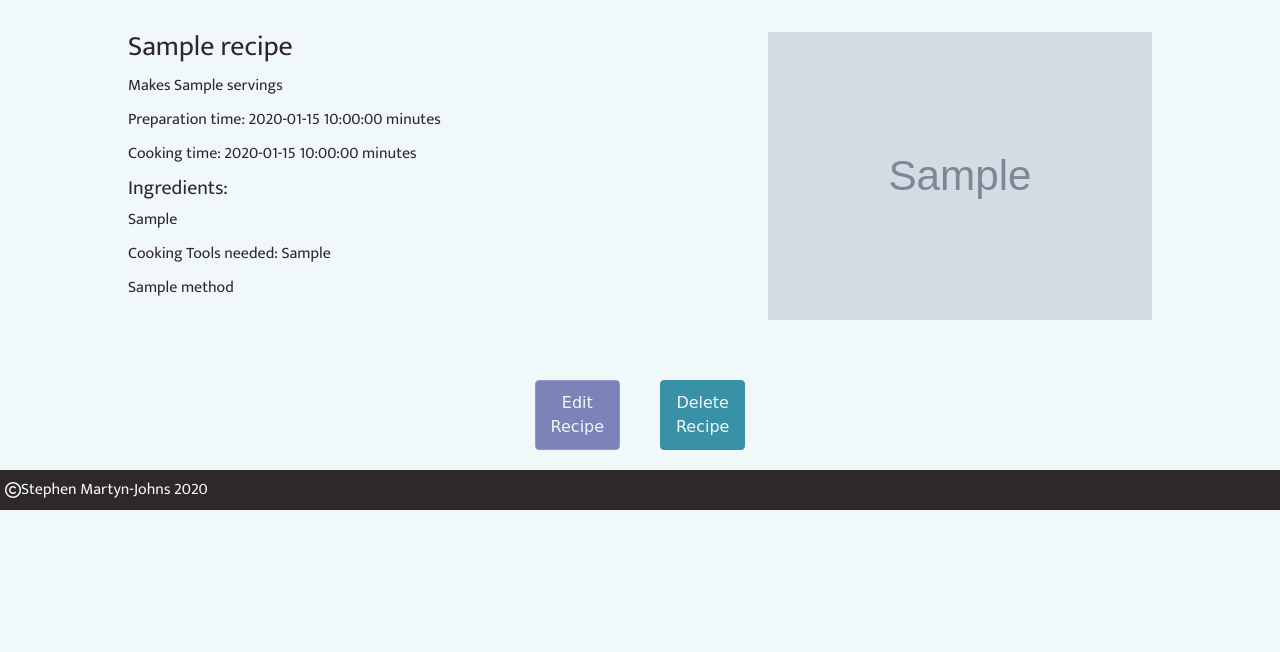
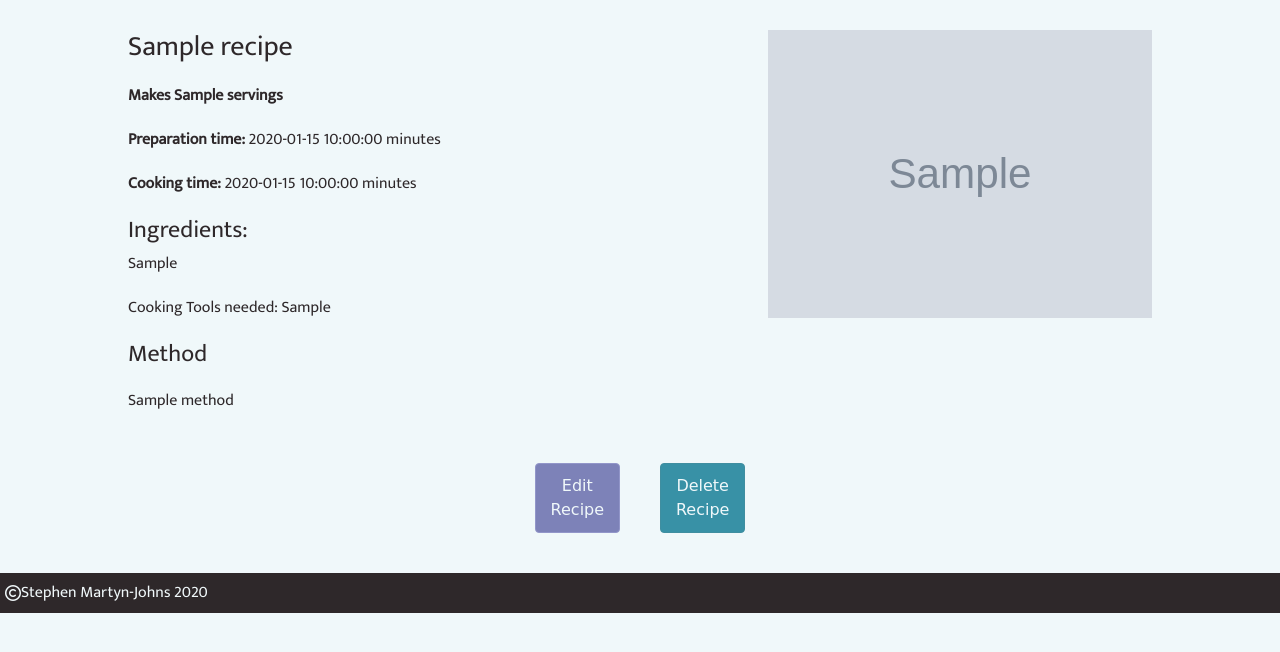
Before and after one commit to Code-Institute-Submissions/DCD-Milestone-Project-5, a Flask app: template templates/recipe.html in a window 1280 px wide. Shown: the part 60-712 px from the top of the page. Run offline with Flask 2, Linux system fonts and the light colour scheme; the template is opened without the code that fills it: most values are stand-ins (such as "Sample title", 1, 10 or a date in 2020); grey boxes marked "Sample" are stand-in pictures; some libraries are stand-ins or nearby versions; some web fonts are replaced.

Commit message:
comments, style changes for recipe page and search results.

```diff
--- a/app.py
+++ b/app.py
@@ -28,45 +28,61 @@ def home():
     newResults = mongo.db.recipes.find().sort('creation_time')[0:4]
     return render_template("home.html", recipes_popular=popResults, recipes_new=newResults)
 
-
+# route for the recipe search page.
 @app.route('/recipes')
 def search():
+    # Gets the form submission data, and takes the search value from it.
     type = list(request.args)[0]
     search = format(request.args.get(type))
+
+    # checks the type of the query, if it's a name does a simple search to find any names that contain the string.
     if(type == 'name'):
         results = mongo.db.recipes.find({'name': {'$regex': search, "$options": "$i"}})
+
+    # if it's a category, checks if it is for all recipes, and passes them to results. Otherwise, it searches for matching recipes via the category field.
     elif(type == 'category'):
         if(search == 'All'):
             results = mongo.db.recipes.find()
         else:
             results = mongo.db.recipes.find({'category': search})
+
+    # calculate the number of needed pages.
     pageCount = math.ceil(results.count()/8)
+
+    # passes the search results, the number of those results, and the needed number of pages to the template.
     return render_template('recipes.html', recipes=results, totalResults=results.count(), pages=pageCount)
 
-
+# route for viewing a recipe's page.
 @app.route('/recipes/view/<ID>')
 def recipe_page(ID):
+    # just gets the recipe via ID, then increments the viewcount before rendering it.
     target_recipe = mongo.db.recipes.find_one({'_id': ObjectId(ID)})
     target_recipe.update({'viewcount':target_recipe['viewcount']+1})
     mongo.db.recipes.update_one({'_id': ObjectId(ID)}, {'$set':target_recipe})
     return render_template('recipe.html', recipe=target_recipe)
 
 
+# route for the recipe editpage.
 @app.route('/recipes/edit/<ID>')
 def edit_recipe(ID):
-    if(ID == 'new'):  # this is called when attempting to create a new recipe
+    if(ID == 'new'):  # called when editing a new recipe, obviously. Simply passes a value to the page to show this.
         return render_template('edit.html', target_recipe=0)
 
-    else:  # this is called when editing an existing one
+    else:  # gets the recipe to be edited via its ID
         target = mongo.db.recipes.find_one({'_id': ObjectId(ID)})
         return render_template('edit.html', target_recipe=target)
 
-
+# Route for adding a recipe to the database, or updating an existing one.
 @app.route('/insert-recipe/<ID_target>', methods=["POST"])
 def insert_recipe(ID_target):
+    # gets the request, then makes the necessary changes to the last_edit time, along with casting the prep and cook times as integers.
     edited_recipe = request.form.to_dict()
     current_time = datetime.now().strftime("%Y-%m-%d %H:%M:%S")
     edited_recipe.update({'last_edit_time':current_time})
+    edited_recipe.update({'prep_time':int(edited_recipe.get('prep_time'))})
+    edited_recipe.update({'cook_time':int(edited_recipe.get('cook_time'))})
+
+    # if the recipe is new, adds a creation time alongside a viewcount to the request form, then inserts it into the database. Also gets the newly added entry's ID for redirection.
     if(ID_target == 'new'):
         edited_recipe.update({'creation_time':current_time})
         edited_recipe.update({'viewcount':0})
@@ -74,13 +90,16 @@ def insert_recipe(ID_target):
         recipes.insert_one(edited_recipe)
         new_recipe = recipes.find_one({'name': request.form['name']})
         ID_target = new_recipe.get('_id')
+
+    # Just updates the targeted recipe, nothing fancy.
     else:
         recipes = mongo.db.recipes
         recipes.update_one({'_id': ObjectId(ID_target)}, {'$set': edited_recipe})
 
+    # redirects to the edited/created recipe's page.
     return redirect(url_for('recipe_page', ID=ID_target))
 
-
+# just deletes the targeted recipe.
 @app.route('/delete-recipe/<ID>')
 def delete_recipe(ID):
     mongo.db.recipes.delete_one({'_id': ObjectId(ID)})
@@ -89,5 +108,4 @@ def delete_recipe(ID):
 
 if __name__ == '__main__':
     app.run(host=os.environ.get('IP'),
-            port=int(os.environ.get('PORT')),
-            debug=True)  # remove debug for release version
+            port=int(os.environ.get('PORT')))
--- a/static/css/style.css
+++ b/static/css/style.css
@@ -142,6 +142,9 @@ body{
 .recipe-search-results{
     display:flex;
     justify-content: center;
+    padding-top: 70px;
+    width:80%;
+    margin: auto;
 }
 
 #recipe-search-controls{
@@ -204,6 +207,10 @@ body{
     justify-content: center;
     position:relative;
     bottom:-40%;
+}
+
+.pagination{
+    margin: 50px;
 }
 
 .page-item a{
@@ -270,14 +277,17 @@ body{
 }
 
 .recipe-content>div{
-    margin:10px 0;
+    margin:20px 0;
 }
 
 .recipe-image{
-    top: -40px;
     width: 30vw;
     position: relative;
     float: right;
+}
+
+.method ol li, .ingredients ul li{
+    margin-top:15px;
 }
 
 .edit-button{
@@ -300,12 +310,12 @@ body{
     border-color:#235e6b;
 }
 
-
 .delete-button, .edit-button{
     margin:20px;
     padding:0;
     display:flex;
     max-width:100px;
+    margin-bottom:40px;
 }
 
 .edit-button a, .delete-button a{
@@ -334,6 +344,11 @@ body{
 }
 
 /* width-based rules */
+@media(max-width:1190px){
+    .recipe-search-results{
+        width:auto;
+    }
+}
 @media(max-width:1100px){
     .navbar-item-text{
         display:none;
@@ -358,13 +373,17 @@ body{
         width:70vw;
     }
     #search-controls-toggle{
-        width: 105vw;
         left: -5px;
         position: relative;
         display:block;
     }
 }
 
-@media(max-width:769px){
+@media(max-width:509px){
+    .recipe-image{
+        float:none;
+        width:80vw;
+        padding-bottom:30px;
 
+    }
 }
--- a/static/scripts/script.js
+++ b/static/scripts/script.js
@@ -3,7 +3,7 @@
 /* searchMenuToggle()
 
 This function is called when clicking the menu toggle button on the search page, which is only visible on small viewports.
-it toggles the visibility of the search menu.
+it toggles the visibility of the search menu, by targeting it via ID, then altering it's display value.
 
 */
 function searchMenuToggle() {
@@ -17,21 +17,28 @@ function searchMenuToggle() {
 }
 
 /*
-searchPaginate()
+searchPaginate(totalPages, targetPage, numResults)
+
+This function takes the total number of pages, the page to transition to, and the total number of search results.
+
+It then iterates through the page buttons, setting the targeted page's button to active while unsetting the other page buttons.
+
+Then, it calculates the upper and lower bounds for the indexing of the current page's recipes,
+before iterating through the results, setting the recipes for the targeted page to visible, and hiding the other recipes.
 
 */
-function searchPaginate(totalPages, currentPage, numResults) {
+function searchPaginate(totalPages, targetPage, numResults) {
     //first loop that changes which page is currently active.
 	for (a = 1; a <= totalPages; a++) {
 		var elementID = `page-button-${a}`;
-		if (a === currentPage) {
+		if (a === targetPage) {
 			document.getElementById(elementID).classList.add('active');
 		} else {
 			document.getElementById(elementID).classList.remove('active');
         }
     }
 
-    let upperBounds = (8 * currentPage);
+    let upperBounds = (8 * targetPage);
     let lowerBounds = (upperBounds) -7;
 
 	for (b = 1; b <= numResults; b++) {
--- a/templates/recipe.html
+++ b/templates/recipe.html
@@ -1,17 +1,17 @@
 {% extends 'base.html' %}
 {% block content%}
     <article class="recipe-content">
+        {% if recipe.image_link !='' %}<img class="recipe-image" src="{{recipe.image_link}}" alt="a picture of {{recipe.name}}">{% endif %}
         <h3 class="recipe-title">{{recipe.name}}</h3>
-        {% if recipe.image_link !='' %}<img class="recipe-image" src="{{recipe.image_link}}" alt="a picture of {{recipe.name}}">{% endif %}
-        <div>Makes {{ recipe.servings }}</div>
-        <div>Preparation time: {{ recipe.prep_time }} minutes</div>
-        <div>Cooking time: {{ recipe.cook_time }} minutes</div>
-        <div><h5>Ingredients:</h5>
-            <span>{{recipe.ingred_list|safe}}</span>
+        <div><b>Makes {{ recipe.servings }}</b></div>
+        <div><b>Preparation time:</b> {{ recipe.prep_time }} minutes</div>
+        <div><b>Cooking time:</b> {{ recipe.cook_time }} minutes</div>
+        <div><h4>Ingredients:</h4>
+            <div class="ingredients">{{recipe.ingred_list|safe}}</div>
         </div>
         <div>{% if recipe.tools_needed != '' %}Cooking Tools needed: {{ recipe.tools_needed|safe }} {% endif %}</div> <!--If no tools, don't make this appear-->
-
-        <div>{{ recipe.method|safe }}</div><!--Paragraph tags here not parsing, why?-->
+        <div><h4>Method</h4></div>
+        <div class="method">{{ recipe.method|safe }}</div><!--Paragraph tags here not parsing, why?-->
     </article>
 
     <div class="ed-button-container row">
```
